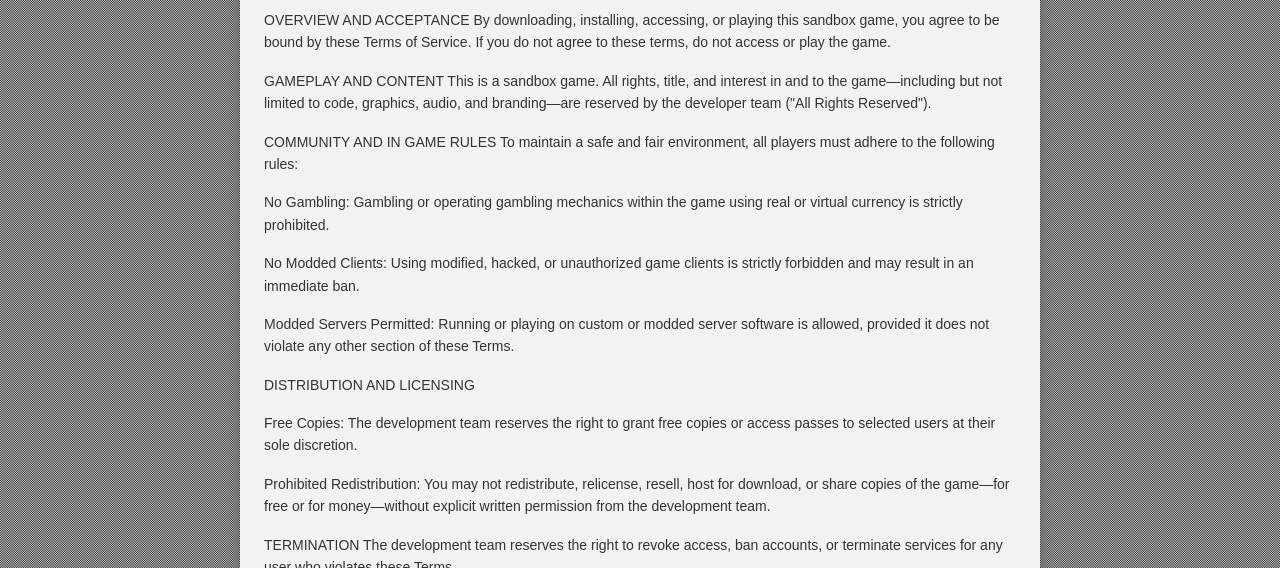
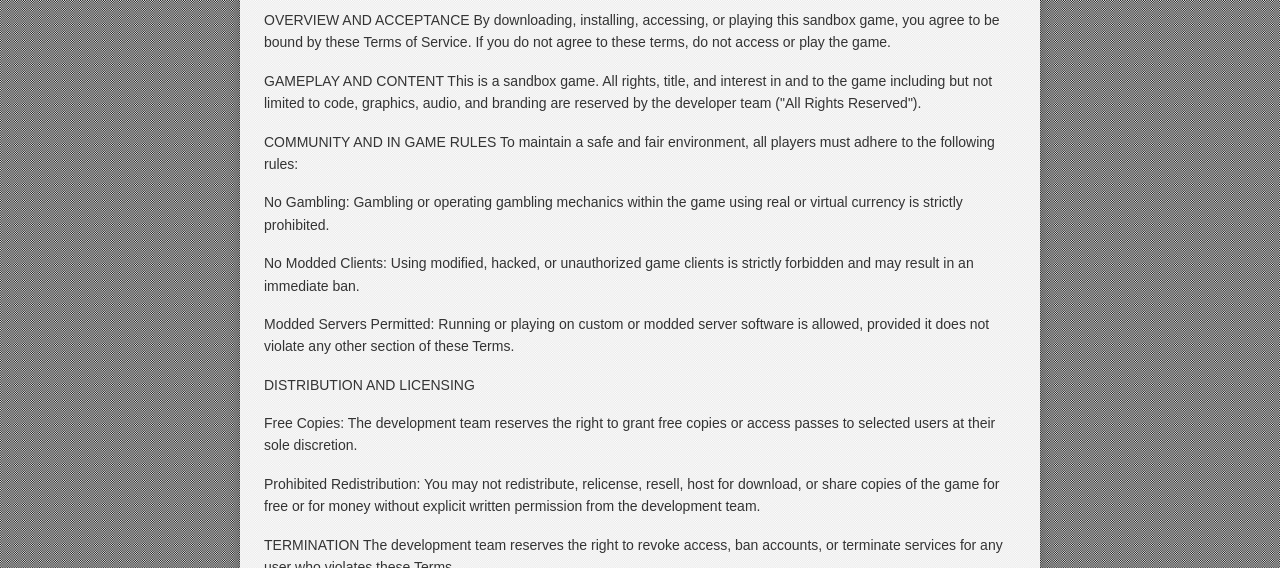
Before and after one commit to shaadz-source/shaadzVoxelGame, a plain HTML site: page terms.html in a window 1280 px wide. Shown: the part 167-735 px from the top of the page. Drawn offline with Linux system fonts and the light colour scheme.

Commit message:
Add files via upload

```diff
--- a/terms.html
+++ b/terms.html
@@ -81,14 +81,14 @@
   <main>
     <p>TERMS OF SERVICE</p>
     <p>OVERVIEW AND ACCEPTANCE By downloading, installing, accessing, or playing this sandbox game, you agree to be bound by these Terms of Service. If you do not agree to these terms, do not access or play the game.</p>
-    <p>GAMEPLAY AND CONTENT This is a sandbox game. All rights, title, and interest in and to the game&mdash;including but not limited to code, graphics, audio, and branding&mdash;are reserved by the developer team (&quot;All Rights Reserved&quot;).</p>
+    <p>GAMEPLAY AND CONTENT This is a sandbox game. All rights, title, and interest in and to the game including but not limited to code, graphics, audio, and branding are reserved by the developer team (&quot;All Rights Reserved&quot;).</p>
     <p>COMMUNITY AND IN GAME RULES To maintain a safe and fair environment, all players must adhere to the following rules:</p>
     <p>No Gambling: Gambling or operating gambling mechanics within the game using real or virtual currency is strictly prohibited.</p>
     <p>No Modded Clients: Using modified, hacked, or unauthorized game clients is strictly forbidden and may result in an immediate ban.</p>
     <p>Modded Servers Permitted: Running or playing on custom or modded server software is allowed, provided it does not violate any other section of these Terms.</p>
     <p>DISTRIBUTION AND LICENSING</p>
     <p>Free Copies: The development team reserves the right to grant free copies or access passes to selected users at their sole discretion.</p>
-    <p>Prohibited Redistribution: You may not redistribute, relicense, resell, host for download, or share copies of the game&mdash;for free or for money&mdash;without explicit written permission from the development team.</p>
+    <p>Prohibited Redistribution: You may not redistribute, relicense, resell, host for download, or share copies of the game for free or for money without explicit written permission from the development team.</p>
     <p>TERMINATION The development team reserves the right to revoke access, ban accounts, or terminate services for any user who violates these Terms.</p>
     <p>Last Updated: September 2026</p>
   </main>
```
